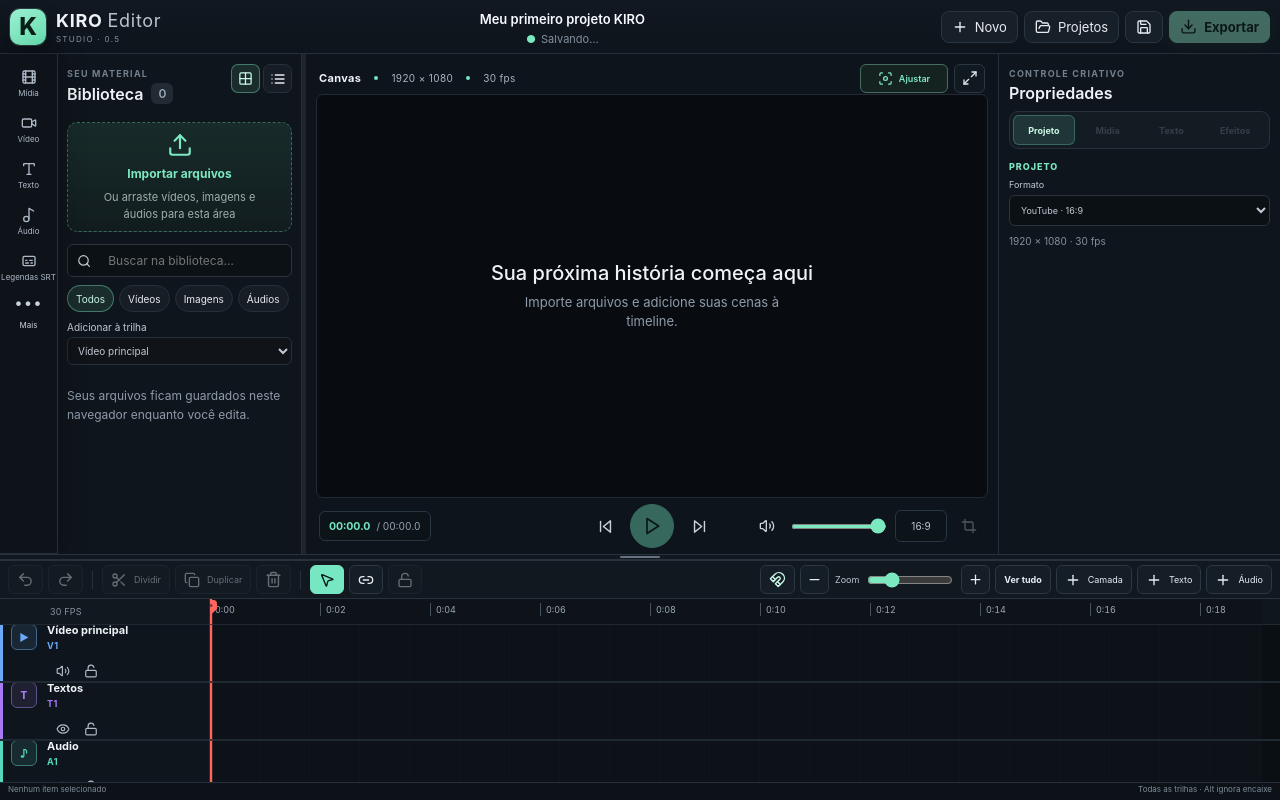
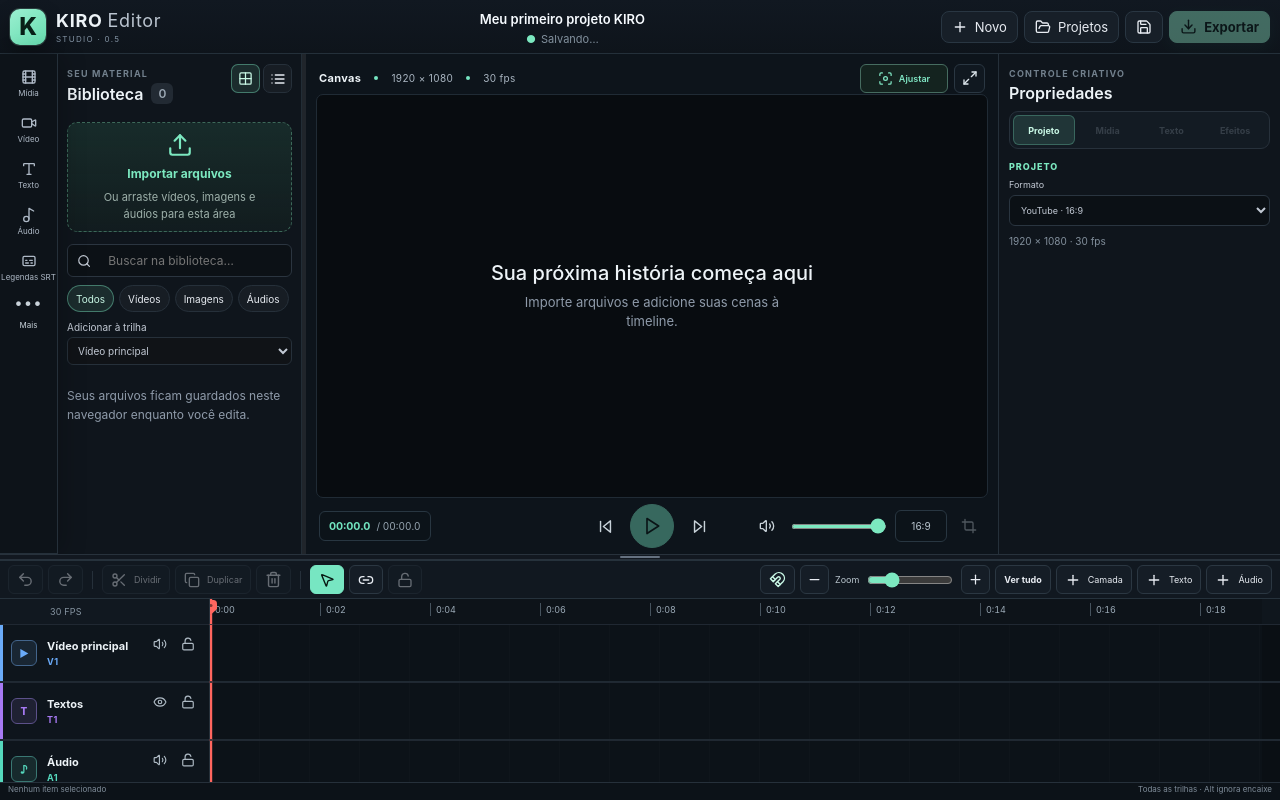
Before and after one commit to kiroaventureiro/kiro-editor, a React (Vite) app: page / in a window 1280 px wide. Built offline with nearby package versions, Linux system fonts and the light colour scheme.

Commit message:
ui: align track controls with title row

```diff
--- a/src/styles/timeline-reference-v2.css
+++ b/src/styles/timeline-reference-v2.css
@@ -1,5 +1,5 @@
-/* KIRO Editor — timeline reference v4
-   Régua legível + cabeçalhos de trilha mais próximos do layout de referência. */
+/* KIRO Editor — timeline reference v5
+   Régua legível + cabeçalhos de trilha com controles na mesma linha do título. */
 
 .timeline-premium .ruler {
   overflow: hidden;
@@ -38,11 +38,12 @@
   --track-accent: #79aef8;
   width: 210px !important;
   min-width: 210px !important;
+  position: relative !important;
   display: grid !important;
-  grid-template-columns: 28px minmax(0, 1fr) 56px !important;
+  grid-template-columns: 28px minmax(0, 1fr) !important;
   align-items: center !important;
   gap: 8px !important;
-  padding: 7px 10px 7px 8px !important;
+  padding: 7px 70px 7px 8px !important;
   border-left: 3px solid var(--track-accent) !important;
   background: #0e151c !important;
   overflow: hidden;
@@ -87,6 +88,7 @@
   width: 100%;
   max-width: none !important;
   margin: 0 !important;
+  padding-right: 4px;
   overflow: hidden;
   text-overflow: ellipsis;
   white-space: nowrap;
@@ -104,14 +106,20 @@
   letter-spacing: .05em;
 }
 
+/* Volume/visibilidade e bloqueio ficam na mesma linha visual do título. */
 .timeline-premium .track-actions {
+  position: absolute !important;
+  top: 7px !important;
+  right: 9px !important;
   width: 56px;
   min-width: 56px;
+  height: 24px;
   display: flex !important;
   align-items: center !important;
   justify-content: flex-end !important;
   gap: 4px !important;
   flex-wrap: nowrap !important;
+  z-index: 2;
 }
 
 .timeline-premium .track-actions button {
```
